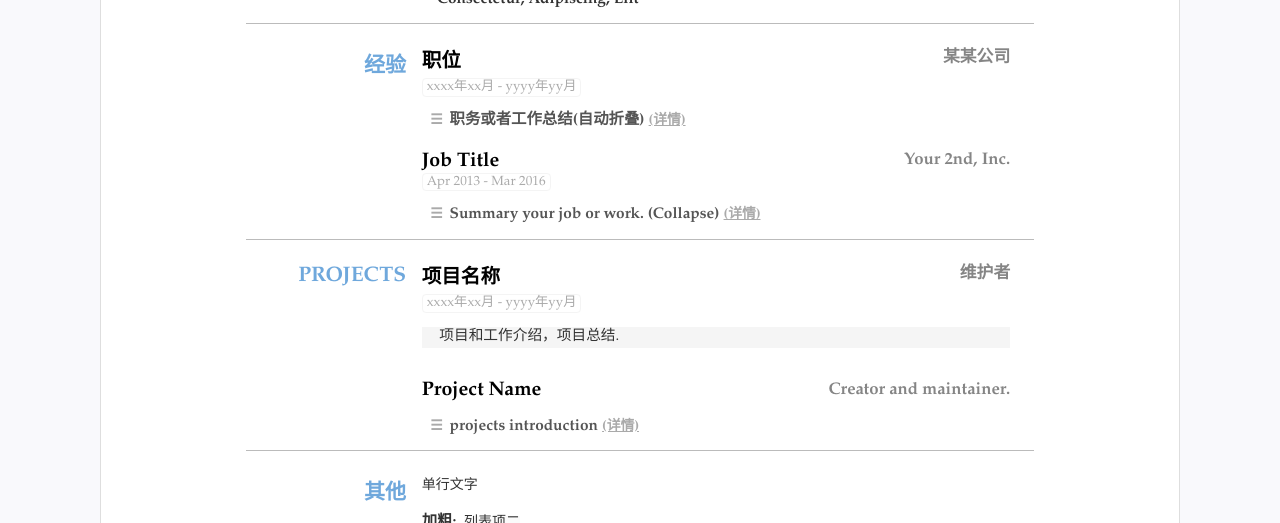
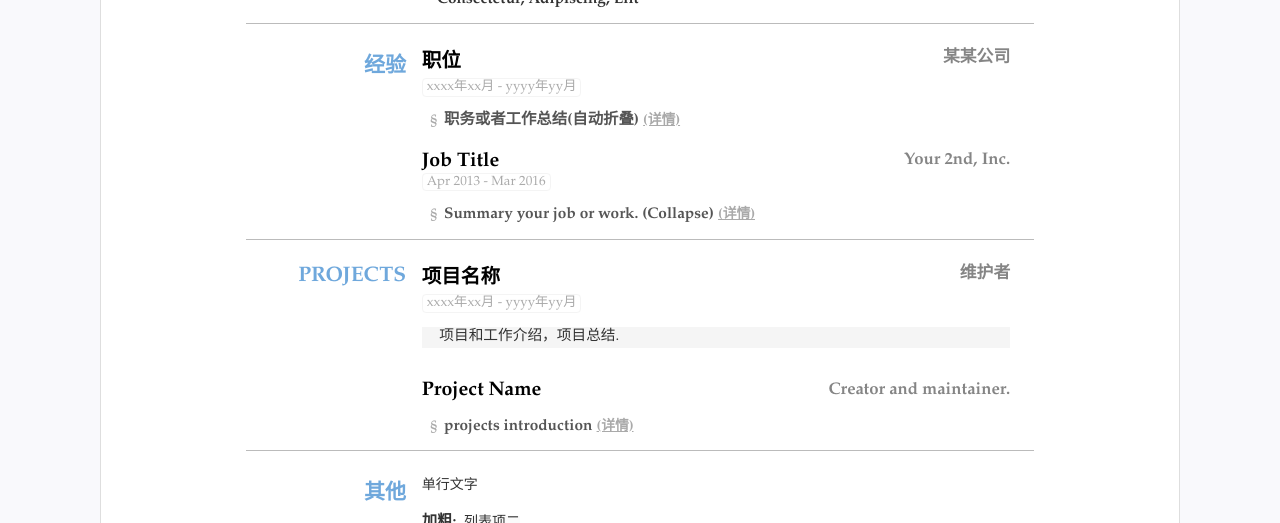
Before and after one commit to NewFuture/CV, a Jekyll site: the page built from index.html, in a window 1280 px wide. Shown: the part 588-1111 px from the top of the page. Built offline with Jekyll 4.4.1, drawn with Linux system fonts in a browser that asks for light colours.

Commit message:
summary符号

```diff
--- a/_sass/_special.scss
+++ b/_sass/_special.scss
@@ -39,7 +39,8 @@ summary {
 :-webkit-any(summary) {
     color: #555;
     &::before {
-        content: '\02630';
+        content: '\0a7';
+
         margin: 0 .5em 0 -.5em;
     }
     &::after {
```
